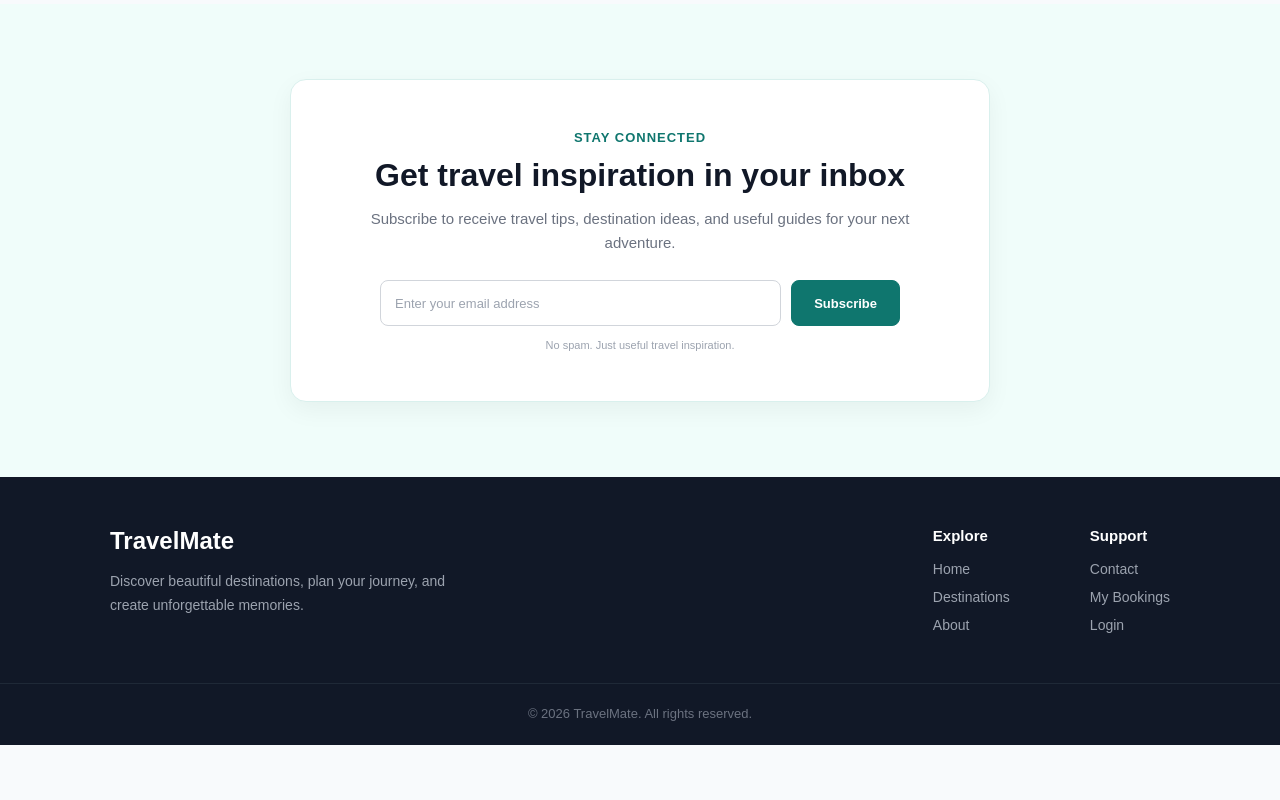
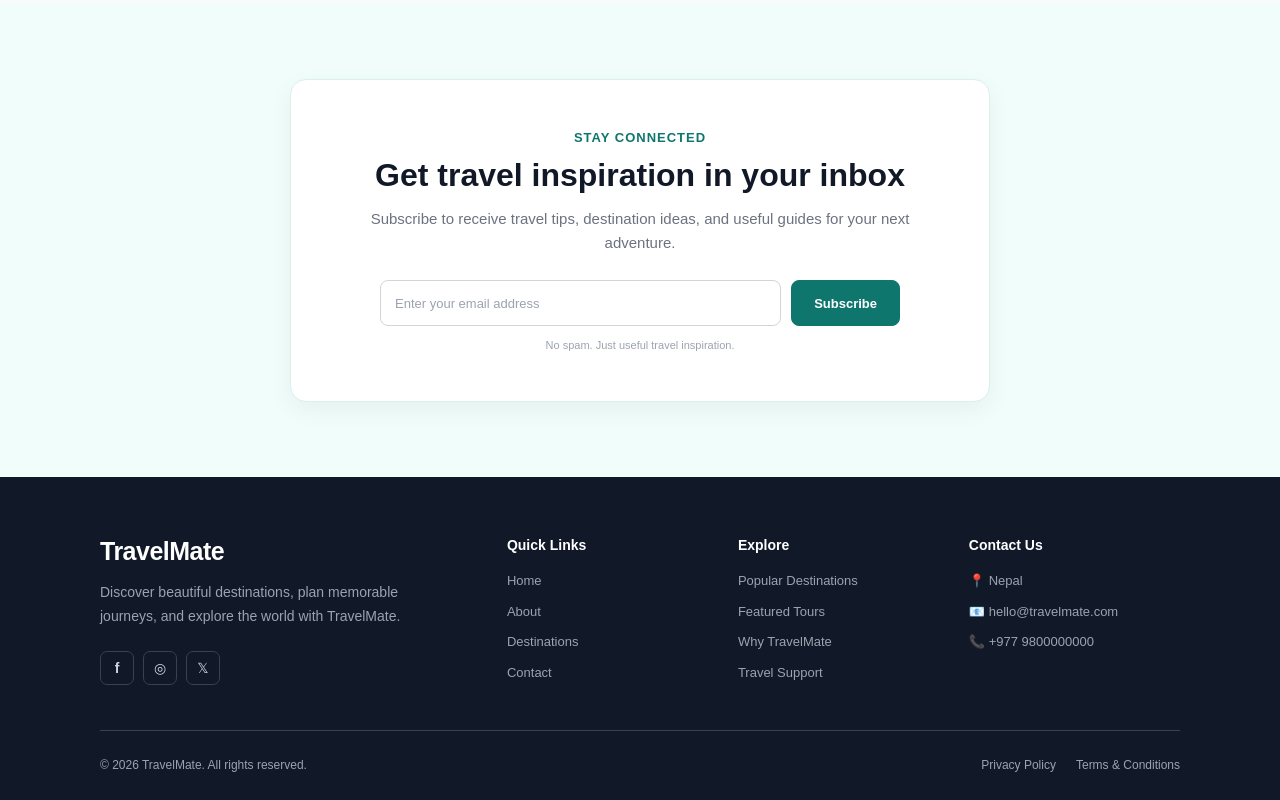
Before and after one commit to Divya-Bhandari/learning, a React (Vite) app in the folder TravelMate/TravelMate/: page / in a window 1280 px wide. Shown: the part 3884-4684 px from the top of the page. Before the commit the page ends 4629 px from the top, so only its background shows below. Built offline with nearby package versions, Linux system fonts and the light colour scheme.

Commit message:
improve footer

```diff
--- a/TravelMate/TravelMate/src/components/layout/Footer/Footer.css
+++ b/TravelMate/TravelMate/src/components/layout/Footer/Footer.css
@@ -1,59 +1,109 @@
 .footer {
+  width: 100%;
   background: #111827;
   color: #ffffff;
-  margin-top: auto;
 }
 
 .footer-container {
   width: 100%;
-  max-width: 1100px;
+  max-width: 1120px;
   margin: 0 auto;
-  padding: 50px 20px;
-  display: flex;
-  justify-content: space-between;
-  gap: 50px;
-  box-sizing: border-box;
+  padding: 60px 20px 0;
 }
 
+/* Main Footer */
+
+.footer-main {
+  display: grid;
+  grid-template-columns: 2fr 1fr 1fr 1.2fr;
+  gap: 55px;
+  padding-bottom: 45px;
+}
+
+/* Brand */
+
 .footer-brand {
-  max-width: 350px;
+  max-width: 330px;
 }
 
 .footer-logo {
+  display: inline-block;
+  margin-bottom: 15px;
+
   color: #ffffff;
-  font-size: 24px;
-  font-weight: 700;
+  font-size: 25px;
+  font-weight: 800;
+  letter-spacing: -0.5px;
   text-decoration: none;
 }
 
 .footer-brand p {
-  margin: 15px 0 0;
+  margin: 0;
+
   color: #9ca3af;
   font-size: 14px;
   line-height: 1.7;
 }
 
-.footer-links {
+/* Social */
+
+.footer-socials {
   display: flex;
-  gap: 80px;
+  gap: 9px;
+  margin-top: 22px;
 }
+
+.footer-socials a {
+  width: 34px;
+  height: 34px;
+
+  display: flex;
+  align-items: center;
+  justify-content: center;
+
+  border: 1px solid #374151;
+  border-radius: 7px;
+
+  color: #d1d5db;
+  font-size: 14px;
+  font-weight: 700;
+  text-decoration: none;
+
+  transition: all 0.2s ease;
+}
+
+.footer-socials a:hover {
+  border-color: #0f766e;
+  background: #0f766e;
+  color: #ffffff;
+}
+
+/* Footer Columns */
 
 .footer-column {
   display: flex;
   flex-direction: column;
-  gap: 12px;
+  align-items: flex-start;
+  gap: 11px;
 }
 
 .footer-column h3 {
-  margin: 0 0 5px;
+  margin: 0 0 7px;
+
   color: #ffffff;
-  font-size: 15px;
+  font-size: 14px;
+  font-weight: 700;
 }
 
-.footer-column a {
+.footer-column a,
+.footer-column p {
+  margin: 0;
+
   color: #9ca3af;
-  font-size: 14px;
+  font-size: 13px;
+  line-height: 1.5;
   text-decoration: none;
+
   transition: color 0.2s ease;
 }
 
@@ -61,32 +111,86 @@
   color: #5eead4;
 }
 
+/* Contact */
+
+.footer-contact p {
+  color: #9ca3af;
+}
+
+/* Bottom */
+
 .footer-bottom {
-  border-top: 1px solid #1f2937;
-  padding: 20px;
-  text-align: center;
+  min-height: 70px;
+
+  display: flex;
+  align-items: center;
+  justify-content: space-between;
+
+  border-top: 1px solid #374151;
 }
 
 .footer-bottom p {
   margin: 0;
-  color: #6b7280;
-  font-size: 13px;
+
+  color: #9ca3af;
+  font-size: 12px;
 }
 
-@media (max-width: 650px) {
-  .footer-container {
-    flex-direction: column;
-    padding: 40px 20px;
-    gap: 35px;
+.footer-bottom-links {
+  display: flex;
+  gap: 20px;
+}
+
+.footer-bottom-links a {
+  color: #9ca3af;
+  font-size: 12px;
+  text-decoration: none;
+}
+
+.footer-bottom-links a:hover {
+  color: #5eead4;
+}
+
+/* Tablet */
+
+@media (max-width: 850px) {
+  .footer-main {
+    grid-template-columns: repeat(2, 1fr);
+    gap: 40px;
   }
 
-  .footer-links {
-    gap: 60px;
+  .footer-brand {
+    max-width: 100%;
   }
 }
 
-@media (max-width: 400px) {
-  .footer-links {
-    gap: 35px;
+/* Mobile */
+
+@media (max-width: 600px) {
+  .footer-container {
+    padding: 45px 20px 0;
+  }
+
+  .footer-main {
+    grid-template-columns: 1fr;
+    gap: 32px;
+  }
+
+  .footer-column {
+    gap: 9px;
+  }
+
+  .footer-bottom {
+    min-height: auto;
+    padding: 22px 0;
+
+    flex-direction: column;
+    align-items: flex-start;
+    gap: 12px;
+  }
+
+  .footer-bottom-links {
+    flex-wrap: wrap;
+    gap: 15px;
   }
 }
--- a/TravelMate/TravelMate/src/components/layout/Footer/Footer.jsx
+++ b/TravelMate/TravelMate/src/components/layout/Footer/Footer.jsx
@@ -1,75 +1,74 @@
 import { Link } from "react-router-dom";
-
 import "./Footer.css";
 
 const Footer = () => {
   return (
     <footer className="footer">
-
       <div className="footer-container">
-
+        <div className="footer-main">
+          {/* Brand */}
           <div className="footer-brand">
-
             <Link to="/" className="footer-logo">
               TravelMate
             </Link>
 
             <p>
-            Discover beautiful destinations, plan your
-            journey, and create unforgettable memories.
+              Discover beautiful destinations, plan memorable journeys,
+              and explore the world with TravelMate.
             </p>
 
+            <div className="footer-socials">
+              <a href="#" aria-label="Facebook">
+                f
+              </a>
+              <a href="#" aria-label="Instagram">
+                ◎
+              </a>
+              <a href="#" aria-label="Twitter">
+                𝕏
+              </a>
+            </div>
           </div>
 
-        <div className="footer-links">
+          {/* Quick Links */}
+          <div className="footer-column">
+            <h3>Quick Links</h3>
 
+            <Link to="/">Home</Link>
+            <Link to="/about">About</Link>
+            <Link to="/destinations">Destinations</Link>
+            <Link to="/contact">Contact</Link>
+          </div>
+
+          {/* Services */}
           <div className="footer-column">
-
             <h3>Explore</h3>
 
-            <Link to="/">Home</Link>
-
-            <Link to="/destinations">
-              Destinations
-            </Link>
-
-            <Link to="/about">
-              About
-            </Link>
-
+            <Link to="/destinations">Popular Destinations</Link>
+            <Link to="/destinations">Featured Tours</Link>
+            <Link to="/about">Why TravelMate</Link>
+            <Link to="/contact">Travel Support</Link>
           </div>
 
-          <div className="footer-column">
+          {/* Contact */}
+          <div className="footer-column footer-contact">
+            <h3>Contact Us</h3>
 
-            <h3>Support</h3>
-
-            <Link to="/contact">
-              Contact
-            </Link>
-
-            <Link to="/my-bookings">
-              My Bookings
-            </Link>
-
-            <Link to="/login">
-              Login
-            </Link>
-
+            <p>📍 Nepal</p>
+            <p>📧 hello@travelmate.com</p>
+            <p>📞 +977 9800000000</p>
           </div>
-
-        </div>
-
         </div>
 
         <div className="footer-bottom">
+          <p>© 2026 TravelMate. All rights reserved.</p>
 
-        <p>
-          © {new Date().getFullYear()} TravelMate.
-          All rights reserved.
-        </p>
-
+          <div className="footer-bottom-links">
+            <a href="#">Privacy Policy</a>
+            <a href="#">Terms & Conditions</a>
           </div>
-
+        </div>
+      </div>
     </footer>
   );
 };
```
Lines whose indentation alone changed are shown as unchanged.
